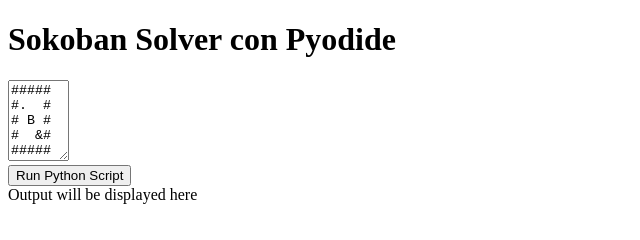
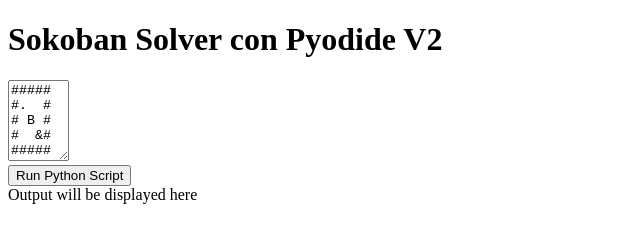
Before and after one commit to Fezzik23/sokoban-solver, a plain HTML site: page index.html in a window 1280 px wide. Shown: the full height of the page, 0-640 px from the left. Drawn offline with Linux system fonts and the light colour scheme.

Commit message:
test: modified web title to test netlify deploy

```diff
--- a/index.html
+++ b/index.html
@@ -9,7 +9,7 @@
     <script src="/js/app.js"></script>
 </head>
 <body>
-    <h1>Sokoban Solver con Pyodide</h1>
+    <h1>Sokoban Solver con Pyodide V2</h1>
     <textarea id="puzzle-input" rows="5" cols="5">
 #####
 #.  #
```
